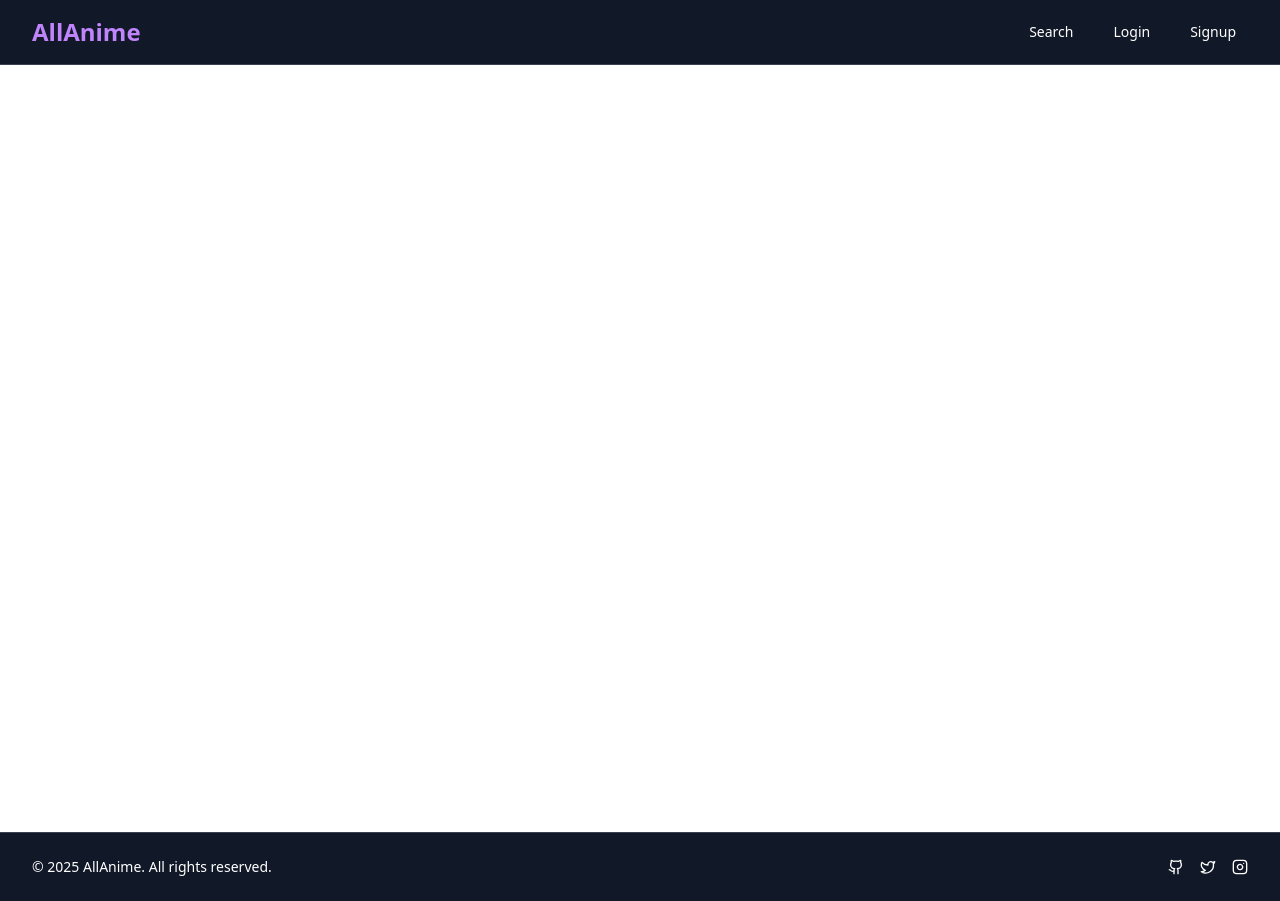
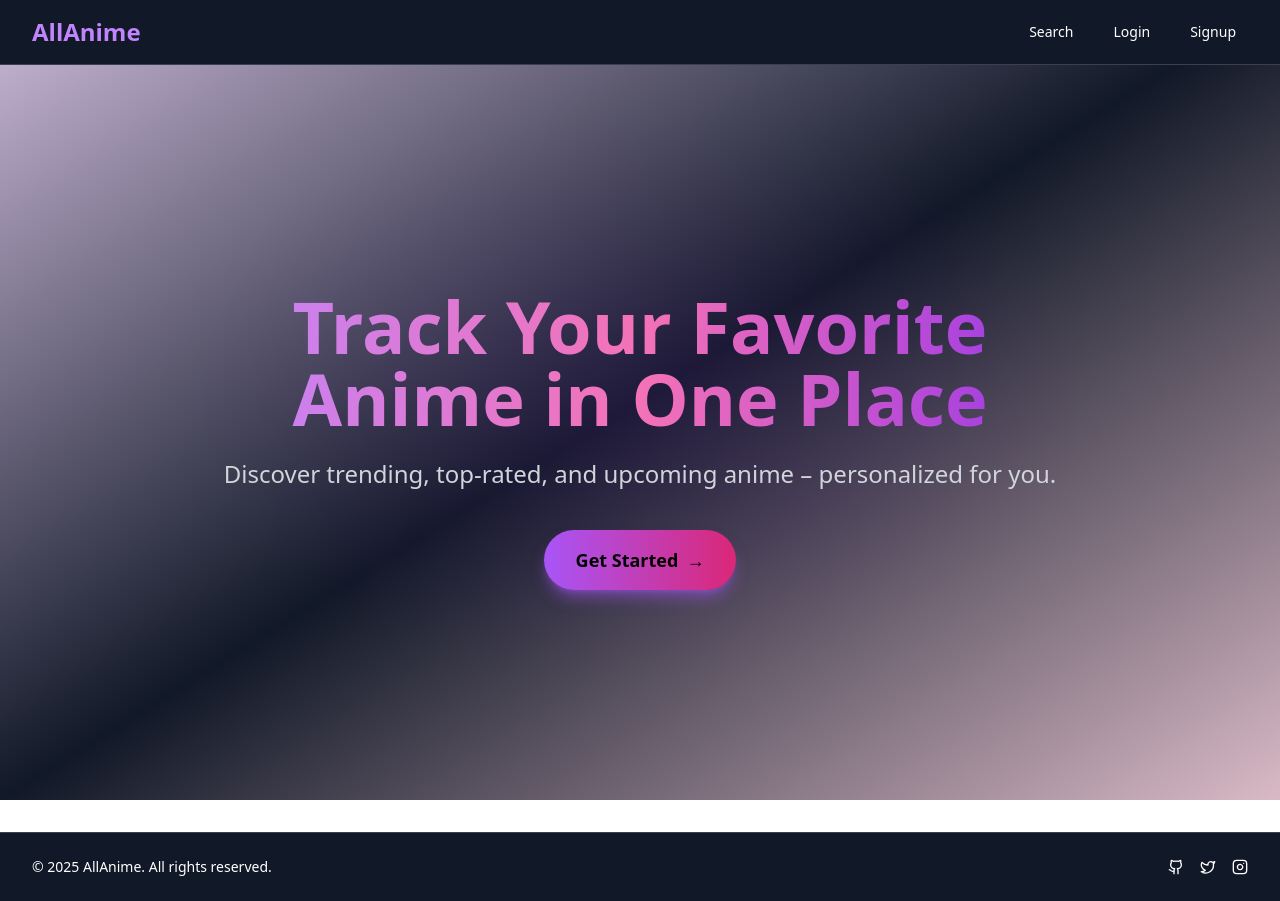
Before and after one commit to pyrxallan/allanime, a React (Vite) app: page / in a window 1280 px wide. Built offline with nearby package versions, Linux system fonts and the light colour scheme; no server answers.

Commit message:
Add hero section to home page

```diff
--- a/src/pages/Home.jsx
+++ b/src/pages/Home.jsx
@@ -51,7 +51,27 @@ export default function Home() {
 
   return (
     <div className="min-h-screen">
+      {/* Hero Section */}
+      <section className="relative min-h-screen flex items-center justify-center pt-20 px-6">
+        <div className="absolute inset-0 bg-gradient-to-br from-purple-900/30 via-gray-900 to-pink-900/30"></div>
+        <div className="absolute inset-0 bg-[radial-gradient(ellipse_at_center,_var(--tw-gradient-stops))] from-purple-900/20 via-transparent to-transparent"></div>
 
+        <div className="relative z-10 text-center max-w-4xl mx-auto">
+          <h1 className="text-5xl md:text-7xl font-bold mb-6 bg-gradient-to-r from-purple-400 via-pink-400 to-purple-600 bg-clip-text text-transparent">
+            Track Your Favorite Anime in One Place
+          </h1>
+          <p className="text-xl md:text-2xl text-gray-300 mb-10">
+            Discover trending, top-rated, and upcoming anime – personalized for you.
+          </p>
+          <Link
+            to="/search"
+            className="inline-block group px-8 py-4 bg-gradient-to-r from-purple-500 to-pink-600 rounded-full text-lg font-semibold hover:scale-105 transition-transform duration-300 shadow-lg shadow-purple-500/50"
+          >
+            Get Started
+            <span className="inline-block ml-2 group-hover:translate-x-1 transition-transform">→</span>
+          </Link>
+        </div>
+      </section>
     </div>
   );
 }
```
